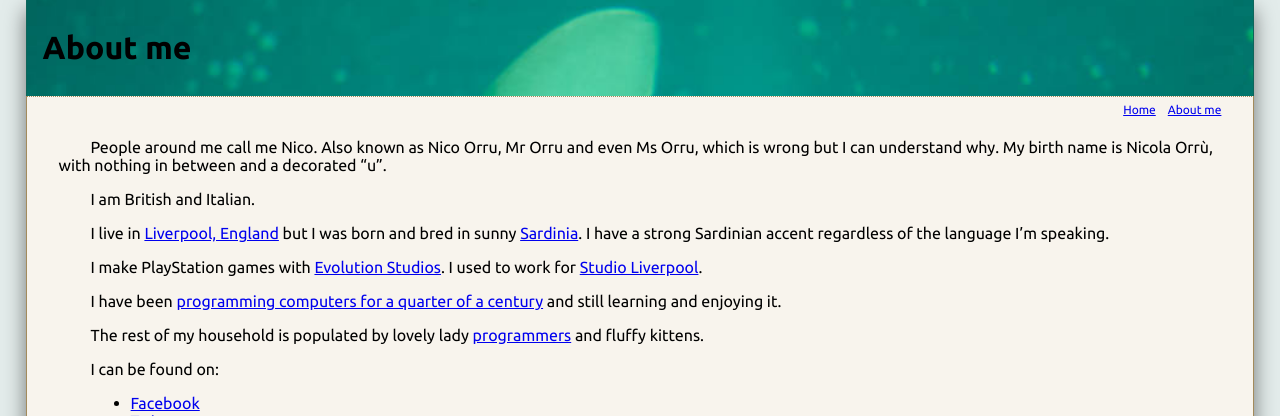
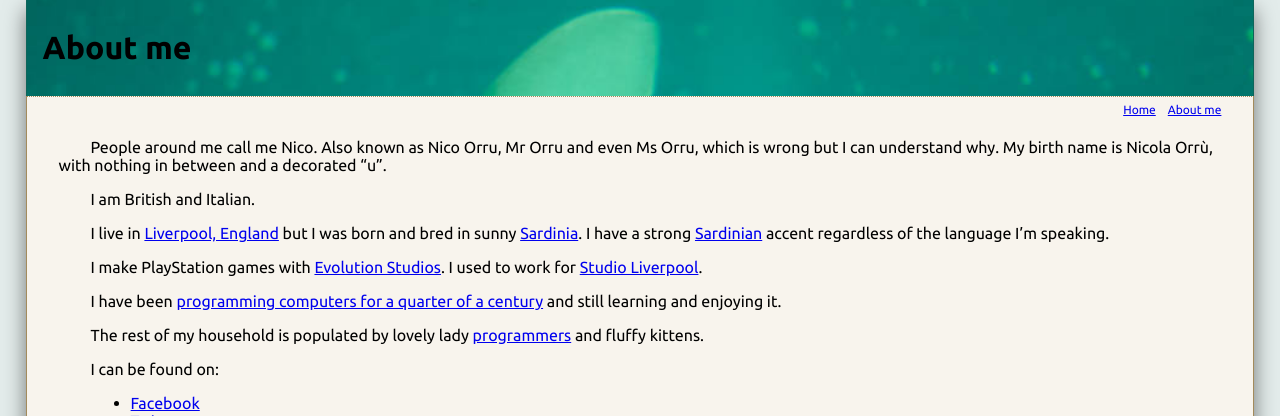
Before and after one commit to itadinanta/itadinanta.github.io, a Jekyll site: the page built from about.md, in a window 1280 px wide. Shown: the top 416 px of the page. Built offline with Jekyll 4.4.1, drawn with Linux system fonts in a browser that asks for light colours; part of the change alters nothing that is shown.

```diff
--- a/about.md
+++ b/about.md
@@ -8,7 +8,7 @@ My birth name is Nicola Orrù, with nothing in between and a decorated "u".
 I am British and Italian.
 
 I live in [Liverpool, England](https://en.wikipedia.org/wiki/Liverpool) but I was born and bred in sunny [Sardinia](https://en.wikipedia.org/wiki/Sardinia).
-I have a strong Sardinian accent regardless of the language I'm speaking.
+I have a strong [Sardinian](https://en.wikipedia.org/wiki/Sardinian_language) accent regardless of the language I'm speaking.
 
 I make PlayStation games with [Evolution Studios](https://en.wikipedia.org/wiki/Evolution_Studios).
 I used to work for [Studio Liverpool](https://en.wikipedia.org/wiki/Psygnosis).
```
